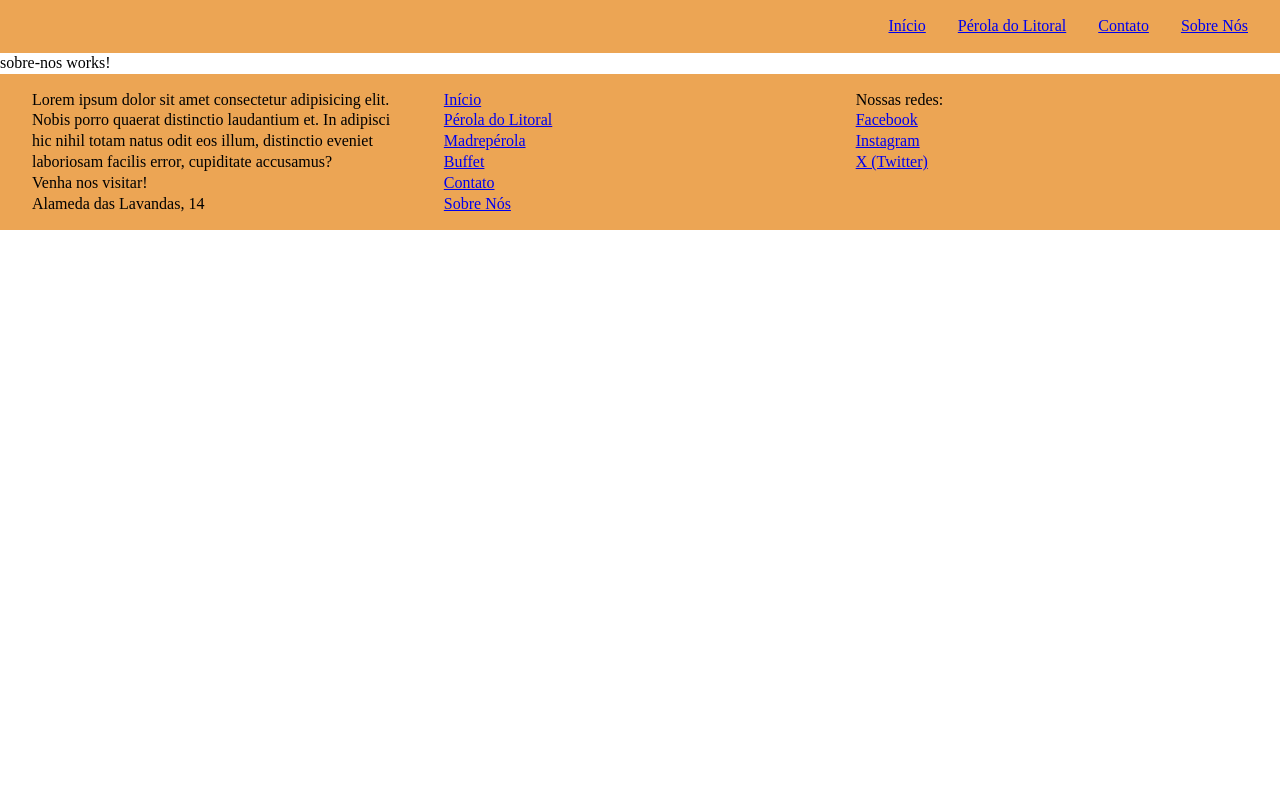
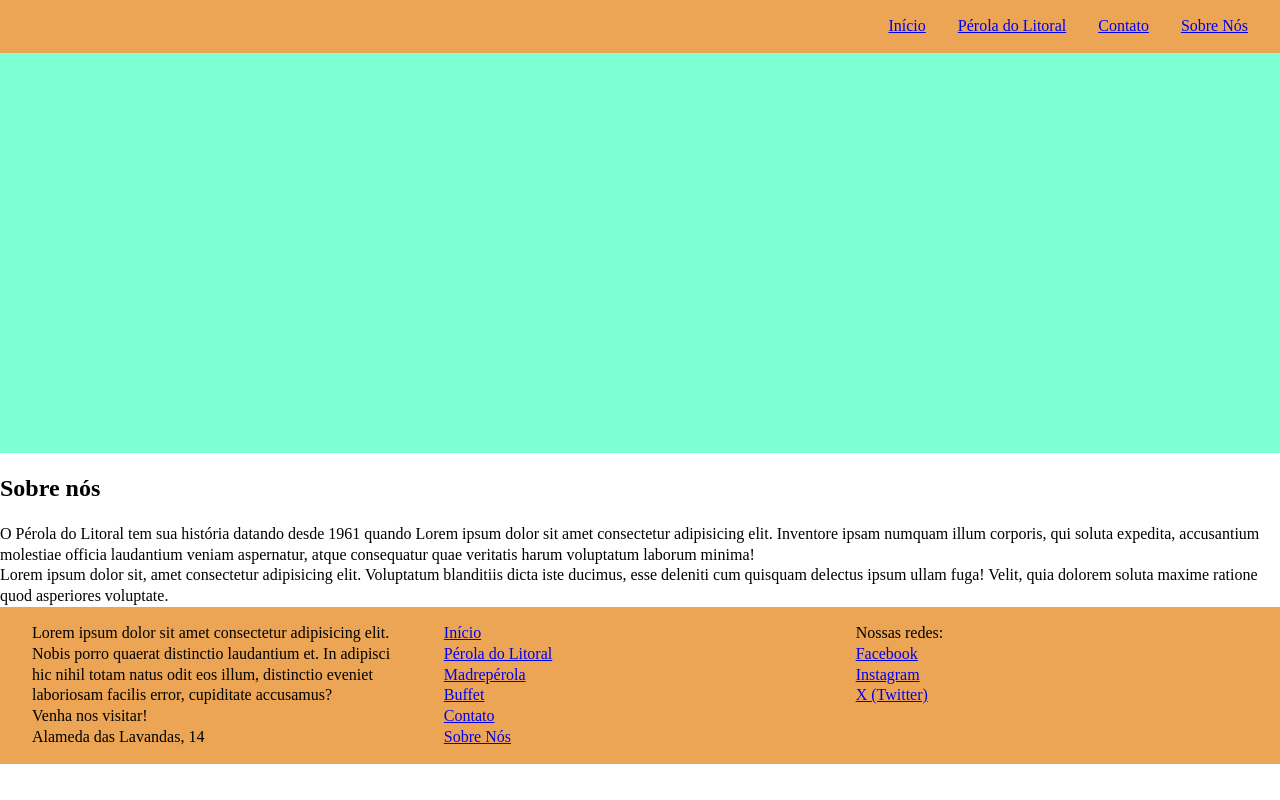
Before and after one commit to GSacata/perola-do-litoral, an Angular app in the folder frontend/: page /sobre-nos in a window 1280 px wide. Built offline with nearby package versions, Linux system fonts and the light colour scheme.

Commit message:
Finished structuring pages

```diff
--- a/frontend/src/app/header/header.component.html
+++ b/frontend/src/app/header/header.component.html
@@ -3,6 +3,6 @@
         <a routerLink="/">Início</a><br>
         <a routerLink="/restaurante" routerLinkActive="active" ariaCurrentWhenActive="page">Pérola do Litoral</a><br>
         <a routerLink="/contato" routerLinkActive="active" ariaCurrentWhenActive="page">Contato</a><br>
-        <a routerLink="/admin">Sobre Nós</a><br>
+        <a routerLink="/sobre-nos">Sobre Nós</a><br>
     </div>
 </div>
--- a/frontend/src/app/sobre-nos/sobre-nos.component.html
+++ b/frontend/src/app/sobre-nos/sobre-nos.component.html
@@ -1 +1,14 @@
-<p>sobre-nos works!</p>
+<div class="page">
+    <section>
+        <div class="banner"></div>
+    </section>
+    <section>
+        <div>
+            <h1>Sobre nós</h1>
+            <div>
+                <p>O Pérola do Litoral tem sua história datando desde 1961 quando Lorem ipsum dolor sit amet consectetur adipisicing elit. Inventore ipsam numquam illum corporis, qui soluta expedita, accusantium molestiae officia laudantium veniam aspernatur, atque consequatur quae veritatis harum voluptatum laborum minima!</p>
+                <p>Lorem ipsum dolor sit, amet consectetur adipisicing elit. Voluptatum blanditiis dicta iste ducimus, esse deleniti cum quisquam delectus ipsum ullam fuga! Velit, quia dolorem soluta maxime ratione quod asperiores voluptate.</p>
+            </div>
+        </div>
+    </section>
+</div>
```
